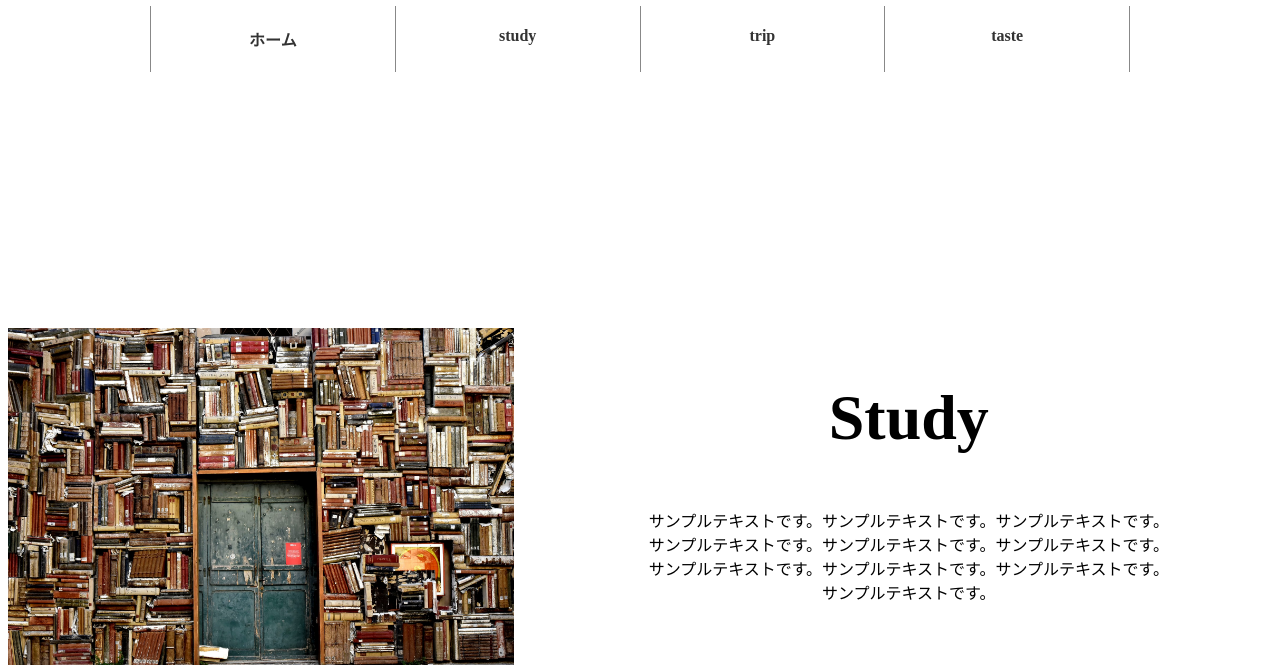
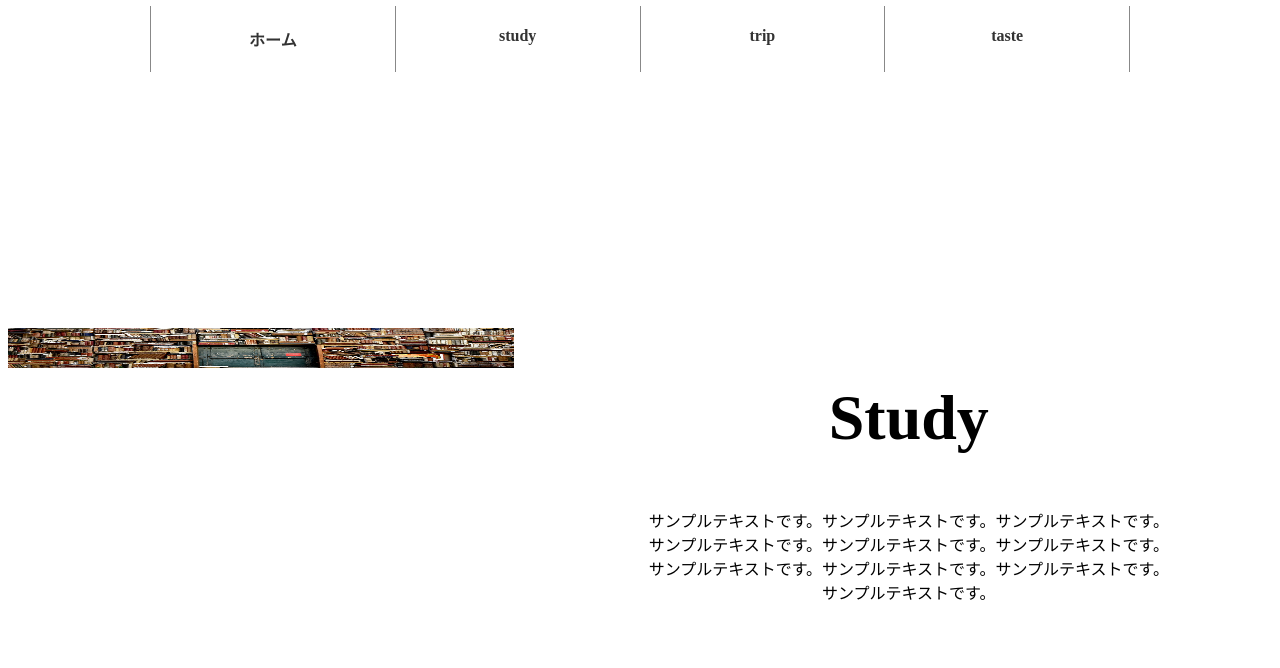
Before and after one commit to zoswork/portfolio, a plain HTML site: page index.html in a window 1280 px wide. Shown: the part 802-1470 px from the top of the page. Drawn offline with Linux system fonts and the light colour scheme.

Commit message:
Update style.css

```diff
--- a/style.css
+++ b/style.css
@@ -170,7 +170,7 @@ article:nth-child(even){
 
 .image50{
   width:40%;
-  height:40%;
+  height:40px;
 }
 
 
```
